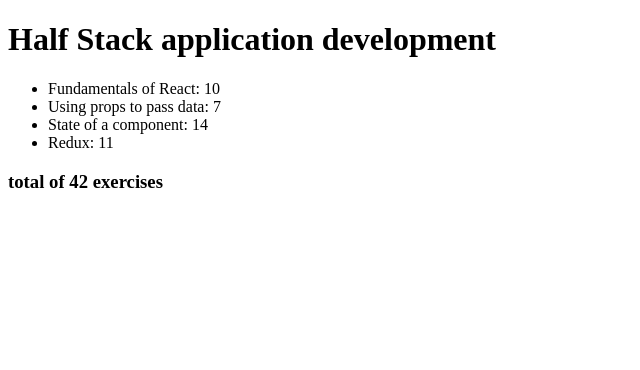
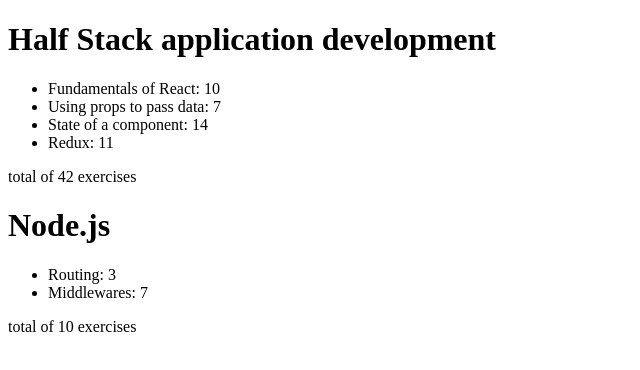
Before and after one commit to AndreiTotoro/courseinfo, a React (Create React App) app: page / in a window 1280 px wide. Shown: the top 370 px of the page, without its empty margins (0-640 px from the left). Built offline with nearby package versions, Linux system fonts and the light colour scheme.

Commit message:
Add the ability to add more courses

```diff
--- a/src/App.js
+++ b/src/App.js
@@ -1,10 +1,11 @@
 import Course from "./components/Course"
-import Sum from "./components/Sum"
+
 
 const App = () => {
-  const course = {
+  const courses = [
+    {
+      name: 'Half Stack application development',
       id: 1,
-    name: 'Half Stack application development',
       parts: [
         {
           name: 'Fundamentals of React',
@@ -27,12 +28,28 @@
           id: 4
         }
       ]
+    },
+    {
+      name: 'Node.js',
+      id: 2,
+      parts: [
+        {
+          name: 'Routing',
+          exercises: 3,
+          id: 1
+        },
+        {
+          name: 'Middlewares',
+          exercises: 7,
+          id: 2
         }
+      ]
+    }
+  ]
 
   return (
     <>
-  <Course course={course} />
-  <Sum parts={course.parts} />
+      {courses.map(course => <Course course={course} />)}
     </>
   )
 }
--- a/src/components/Course.js
+++ b/src/components/Course.js
@@ -1,5 +1,6 @@
 import React from "react";
 import Part from "./Part";
+import Sum from "./Sum"
 
 
 const Course = ({course}) => {
@@ -9,6 +10,7 @@
     <ul>
       {course.parts.map(part => <Part key={part.id} part={part} />)}
     </ul>
+    <Sum parts={course.parts} />
     </div>
   )
 }
--- a/src/components/Sum.js
+++ b/src/components/Sum.js
@@ -6,7 +6,7 @@
     return sum + part.exercises
   }, 0)
   return(
-    <h3>total of {total} exercises</h3>
+    <p>total of {total} exercises</p>
   )
 }
 
```
Lines whose indentation alone changed are shown as unchanged.
